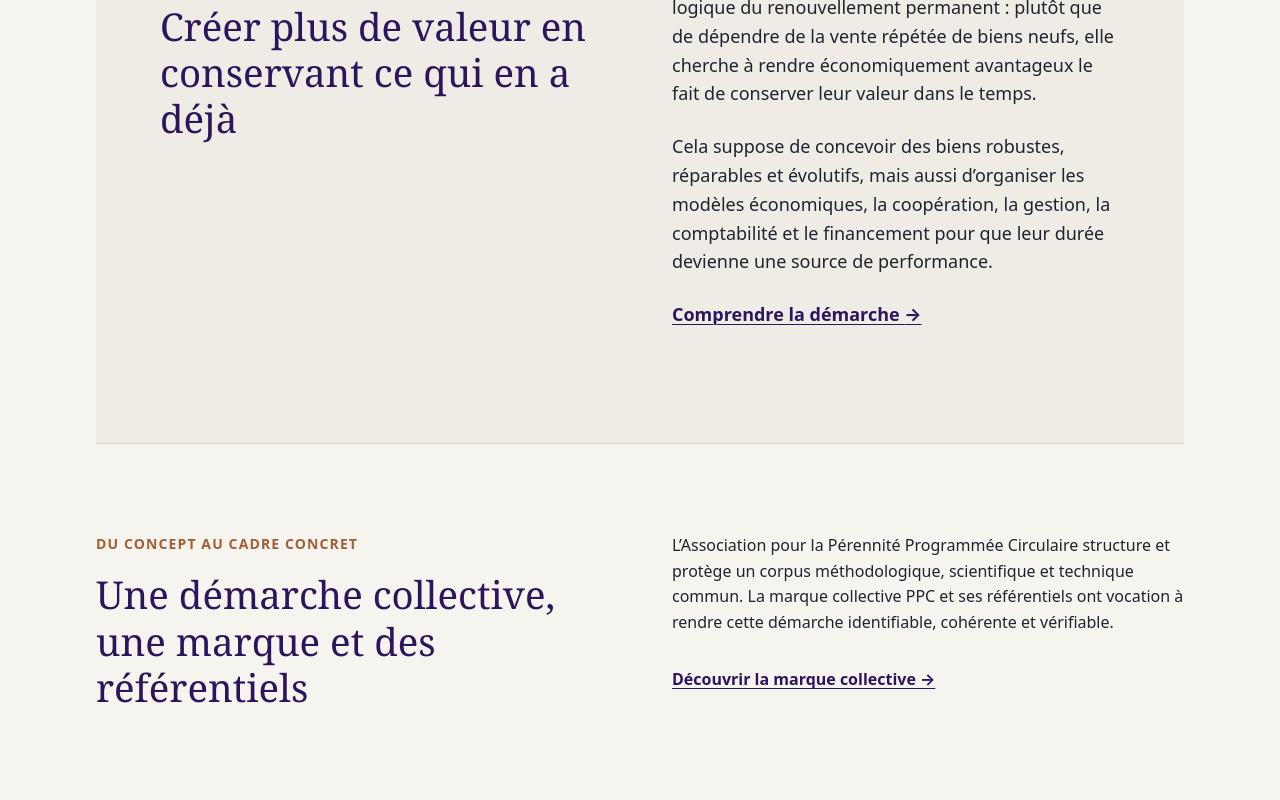
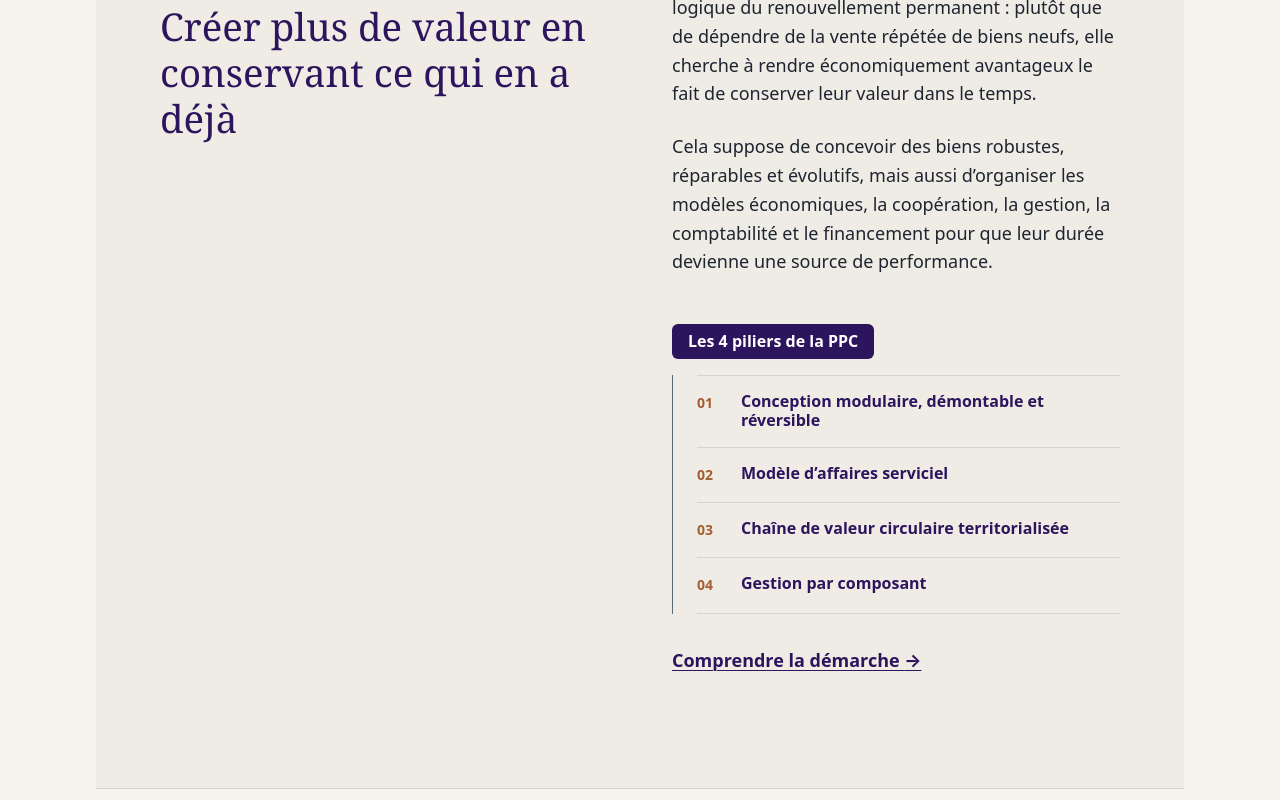
Before and after one commit to Institut-PPC/Institut-PPC.github.io, an Astro site: page / in a window 1280 px wide. Shown: the part 1733-2533 px from the top of the page. Built offline with nearby package versions, Linux system fonts and the light colour scheme; Astro itself is replaced by a stand-in of ours.

Commit message:
Ajout des 4 piliers en homepage

```diff
--- a/src/pages/index.astro
+++ b/src/pages/index.astro
@@ -26,6 +26,13 @@ const ressourcesParId = new Map(
 const ressourcesMisesEnAvant = accueil.data.ressources_mises_en_avant
   .map((id) => ressourcesParId.get(id))
   .filter((ressource) => ressource !== undefined);
+
+const piliersPpc = [
+  'Conception modulaire, démontable et réversible',
+  'Modèle d’affaires serviciel',
+  'Chaîne de valeur circulaire territorialisée',
+  'Gestion par composant',
+] as const;
 ---
 <BaseLayout title={accueil.data.titre_page} description={accueil.data.description}>
   <section class="hero" aria-labelledby="titre-accueil">
@@ -41,7 +48,7 @@ const ressourcesMisesEnAvant = accueil.data.ressources_mises_en_avant
     <SectionHeading eyebrow={accueil.data.pourquoi.surtitre} title={accueil.data.pourquoi.titre} intro={accueil.data.pourquoi.introduction} />
     <div class="principles">{accueil.data.pourquoi.principes.map((principe) => <article><span>{principe.numero}</span><h3>{principe.titre}</h3><p>{principe.texte}</p></article>)}</div>
   </section>
-  <section class="section idea"><div><p class="eyebrow">{accueil.data.idee_ppc.surtitre}</p><h2>{accueil.data.idee_ppc.titre}</h2></div><div class="idea-copy"><p>{accueil.data.idee_ppc.texte_principal}</p><p>{accueil.data.idee_ppc.texte_complementaire}</p><p class="section-link"><a href="/comprendre-la-ppc">Comprendre la démarche <span aria-hidden="true">→</span></a></p></div></section>
+  <section class="section idea"><div><p class="eyebrow">{accueil.data.idee_ppc.surtitre}</p><h2>{accueil.data.idee_ppc.titre}</h2></div><div class="idea-copy"><p>{accueil.data.idee_ppc.texte_principal}</p><p>{accueil.data.idee_ppc.texte_complementaire}</p><div class="idea-pillars"><h3 id="titre-piliers-accueil" class="idea-pillars-heading">Les 4 piliers de la PPC</h3><ol aria-labelledby="titre-piliers-accueil">{piliersPpc.map((pilier, index) => <li><span aria-hidden="true">{String(index + 1).padStart(2, '0')}</span><h4>{pilier}</h4></li>)}</ol></div><p class="section-link"><a href="/comprendre-la-ppc">Comprendre la démarche <span aria-hidden="true">→</span></a></p></div></section>
   <section class="section framework"><div><p class="eyebrow">{accueil.data.cadre_concret.surtitre}</p><h2>{accueil.data.cadre_concret.titre}</h2></div><div><p>{accueil.data.cadre_concret.texte}</p><p class="section-link"><a href="/marque-collective">Découvrir la marque collective <span aria-hidden="true">→</span></a></p></div></section>
   <section class="section collaboration-call"><SectionHeading eyebrow={accueil.data.contribuer.surtitre} title={accueil.data.contribuer.titre} intro={accueil.data.contribuer.introduction} /><ActionLink href="/travailler-avec-nous">Voir comment travailler avec nous<span aria-hidden="true">→</span></ActionLink></section>
   <section class="section deeper"><SectionHeading eyebrow={accueil.data.approfondir.surtitre} title={accueil.data.approfondir.titre} intro={accueil.data.approfondir.introduction} />{ressourcesMisesEnAvant.map((ressource) => <HomeResourceItem ressource={ressource} />)}<p class="section-link"><a href="/ressources">Parcourir les ressources <span aria-hidden="true">→</span></a></p></section>
@@ -57,7 +64,14 @@ const ressourcesMisesEnAvant = accueil.data.ressources_mises_en_avant
   .actions { display: flex; flex-direction: column; gap: var(--space-3); margin-top: var(--space-6); }
   .section { padding-block: var(--space-section); border-top: var(--border-width) solid var(--color-border); }
   .principles { display: grid; gap: var(--space-6); }.principles article { padding-top: var(--space-4); border-top: 2px solid var(--color-brand); }.principles span { color: var(--color-accent); font-size: var(--font-size-sm); font-weight: var(--font-weight-interface); }.principles h3 { margin-block: var(--space-4) var(--space-3); }.principles p { color: var(--color-text-muted); }
-  .section-link { margin-top: var(--space-6); font-weight: var(--font-weight-interface); }.idea, .framework, .association-call { display: grid; gap: var(--space-6); }.idea { padding-inline: clamp(var(--space-5), 5vw, var(--space-8)); background: var(--color-surface-muted); }.idea h2, .framework h2, .association-call h2 { max-width: 35rem; color: var(--color-brand); font-family: var(--font-display); font-weight: 400; }.idea-copy { font-size: var(--font-size-lg); }.idea-copy p + p { margin-top: var(--space-4); }
+  .section-link { margin-top: var(--space-6); font-weight: var(--font-weight-interface); }.idea, .framework, .association-call { display: grid; gap: var(--space-6); }.idea { padding-inline: clamp(var(--space-5), 5vw, var(--space-8)); background: var(--color-surface-muted); }.idea h2, .framework h2, .association-call h2 { max-width: 35rem; color: var(--color-brand); font-family: var(--font-display); font-weight: 400; }.idea-copy { font-size: var(--font-size-lg); }.idea-copy > p + p { margin-top: var(--space-4); }
+  .idea-pillars { display: grid; gap: var(--space-4); max-width: 32rem; margin-top: var(--space-7); }
+  .idea-pillars-heading { width: fit-content; margin: 0; padding: var(--space-2) var(--space-4); color: var(--color-on-brand); background: var(--color-brand); border-radius: var(--radius-control); font-size: var(--font-size-md); font-weight: var(--font-weight-interface); line-height: var(--line-height-heading); }
+  .idea-pillars ol { display: grid; gap: 0; padding: 0 0 0 var(--space-5); margin: 0; border-left: var(--border-width) solid var(--color-border-strong); list-style: none; }
+  .idea-pillars li { display: grid; grid-template-columns: 2rem minmax(0, 1fr); gap: var(--space-3); padding-block: var(--space-4); border-top: var(--border-width) solid var(--color-border); }
+  .idea-pillars li:last-child { border-bottom: var(--border-width) solid var(--color-border); }
+  .idea-pillars li > span { color: var(--color-accent); font-size: var(--font-size-sm); font-weight: var(--font-weight-interface); }
+  .idea-pillars h4 { margin: 0; color: var(--color-brand); font-size: var(--font-size-md); line-height: var(--line-height-heading); }
   .collaboration-call { padding-inline: clamp(var(--space-5), 5vw, var(--space-8)); background: var(--color-brand); color: var(--color-on-brand); border: 0; }.collaboration-call :global(.section-heading h2), .collaboration-call :global(.section-heading .eyebrow) { color: var(--color-on-brand); }
   .movement-grid { display: grid; gap: var(--space-8); }.movement-grid > div > h3 { margin-bottom: var(--space-3); color: var(--color-brand); }.archive-link { margin-top: var(--space-5); font-weight: var(--font-weight-interface); }.inline-links { display: flex; flex-wrap: wrap; gap: var(--space-3) var(--space-6); font-weight: var(--font-weight-interface); }
   @media (min-width: 48rem) { .hero { grid-template-columns: 1.08fr .92fr; }.actions { flex-direction: row; align-items: flex-start; }.principles { grid-template-columns: repeat(3, 1fr); }.idea, .framework, .association-call { grid-template-columns: 1fr 1fr; gap: var(--space-8); }.movement-grid { grid-template-columns: 1fr 1fr; } }
```
